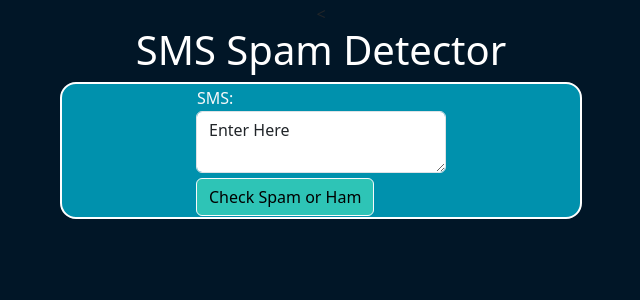
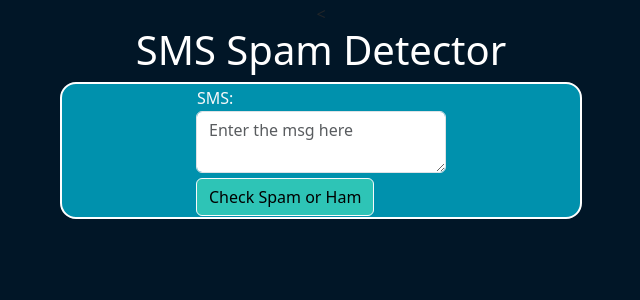
Before and after one commit to Madhav3737/SMS_Spam_detector, a Flask app: page / in a window 1280 px wide. Shown: the top 300 px of the page, without its empty margins (319-959 px from the left). Run offline with Flask 3, Linux system fonts and the light colour scheme; parts of the project's set-up code (start-up, migrations or seed data) failed here and were passed over.

Commit message:
modified reqirements

```diff
--- a/gathered_data.csv
+++ b/gathered_data.csv
@@ -20,3 +20,7 @@ hello chinnu  lets meet there,HAM
 hii customer  click on this link for offers,SPAM
 "Enter Here hii",HAM
 Enter Here,HAM
+Enter Here,HAM
+Hello aman,HAM
+Hi ra puka,HAM
+modda guduv,HAM
--- a/templates/index.html
+++ b/templates/index.html
@@ -2,11 +2,11 @@
 {% block content %}
 
     <h1 class="h1 text-white text-justify">SMS Spam Detector</h1>
-    <div class="container col-5  " id="container">
+    <div class="container col-lg-5  " id="container">
     <form action="/result" method="post">
         <div class="form-group col-4">
             <label for ="msg" class="text-light">SMS:</label>
-        <textarea name="msg" class="d-block form-control" id = 'msg' required>Enter Here</textarea></div>
+        <textarea name="msg" class="d-block form-control" id = 'msg' placeholder="Enter the msg here" required></textarea></div>
         <div><button type="submit" class=" btn btn-light" id="btn">Check Spam or Ham</button></div>
     </form>
     </div>
```
Also changed, not shown: requirements.txt (line endings or trailing spaces), static/probab_pie_chart.png.
